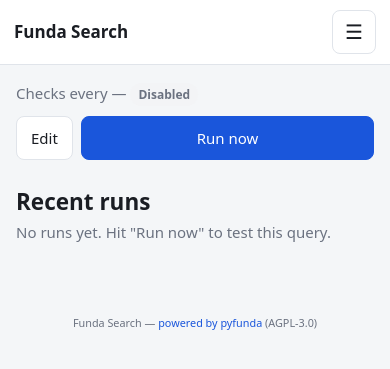
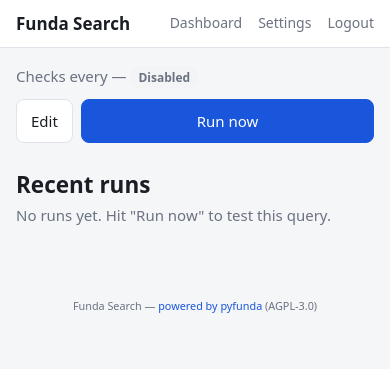
Before and after one commit to Codingroller/funda-search, a FastAPI app: template app/templates/query_detail.html in a window 390 px wide. Shown: the top 369 px of the page. Run offline with FastAPI, Linux system fonts and the light colour scheme; the template is opened without the code that fills it, so the values that code supplies are empty; parts of the project's set-up code (start-up, migrations or seed data) failed here and were passed over; some libraries are stand-ins or nearby versions.

Commit message:
Restore nav: revert <details> hamburger that hid desktop menu
The <details> element hides its non-summary content when closed, which
overrode our display:flex rule and made the desktop nav disappear.

Reverted to the flat nav-links div (always visible on desktop).
Mobile gets a compact wrapping layout instead of a hamburger — simpler
and reliable. The hamburger can be revisited with a checkbox-based
approach if needed.

Co-Authored-By: Claude Sonnet 4.6 <noreply@anthropic.com>

```diff
--- a/app/templates/base.html
+++ b/app/templates/base.html
@@ -10,8 +10,6 @@
 <body>
   <nav class="nav">
     <a class="nav-brand" href="/">Funda Search</a>
-    <details class="nav-menu">
-      <summary class="nav-toggle" aria-label="Menu">&#9776;</summary>
     <div class="nav-links">
       <a href="/">Dashboard</a>
       <a href="/settings">Settings</a>
@@ -23,7 +21,6 @@
       {% endif %}
       <a href="/logout">Logout</a>
     </div>
-    </details>
   </nav>
   <main class="container">
     {% block content %}{% endblock %}
--- a/static/style.css
+++ b/static/style.css
@@ -38,9 +38,7 @@ a:hover { text-decoration: underline; }
   height: 52px;
 }
 .nav-brand { font-weight: 700; font-size: 17px; color: var(--text); }
-/* Desktop: toggle hidden, links always visible */
-.nav-toggle { display: none; }
-.nav-menu .nav-links { display: flex; gap: 20px; font-size: 14px; align-items: center; }
+.nav-links { display: flex; gap: 20px; font-size: 14px; align-items: center; }
 .nav-links a { color: var(--text-muted); }
 .nav-links a:hover { color: var(--text); text-decoration: none; }
 .nav-username { font-size: 13px; color: var(--text-muted); font-weight: 500; }
@@ -528,48 +526,9 @@ a:hover { text-decoration: underline; }
 /* ── Mobile (≤ 640 px) ─────────────────────────────────────────────── */
 @media (max-width: 640px) {
 
-  /* ── Nav: hamburger menu ── */
-  .nav { position: relative; height: auto; padding: 10px 14px; }
-  .nav-toggle {
-    display: flex;
-    align-items: center;
-    justify-content: center;
-    width: 44px; height: 44px;
-    font-size: 20px;
-    cursor: pointer;
-    list-style: none;
-    border: 1px solid var(--border);
-    border-radius: var(--radius);
-    background: #fff;
-    user-select: none;
-  }
-  .nav-toggle::-webkit-details-marker { display: none; }
-  .nav-menu .nav-links { display: none; }
-  .nav-menu[open] .nav-links {
-    display: flex;
-    flex-direction: column;
-    position: absolute;
-    top: calc(100% + 4px); right: 14px;
-    background: #fff;
-    border: 1px solid var(--border);
-    border-radius: var(--radius);
-    box-shadow: 0 4px 16px rgba(0,0,0,.12);
-    min-width: 180px;
-    z-index: 200;
-    gap: 0;
-  }
-  .nav-menu[open] .nav-links a,
-  .nav-menu[open] .nav-links .nav-username {
-    padding: 12px 16px;
-    border-bottom: 1px solid var(--border);
-    min-height: 44px;
-    display: flex;
-    align-items: center;
-    color: var(--text);
-    font-size: 14px;
-  }
-  .nav-menu[open] .nav-links a:last-child { border-bottom: none; }
-  .nav-menu[open] .nav-links .nav-username { color: var(--text-muted); font-size: 12px; }
+  /* ── Nav: compact wrap on mobile ── */
+  .nav { flex-wrap: wrap; height: auto; padding: 10px 16px; gap: 6px; }
+  .nav-links { gap: 16px; font-size: 14px; }
 
   /* ── Container + safe area ── */
   .container { padding: 16px 16px calc(48px + env(safe-area-inset-bottom, 0px)); }
```
Lines whose indentation alone changed are shown as unchanged.
